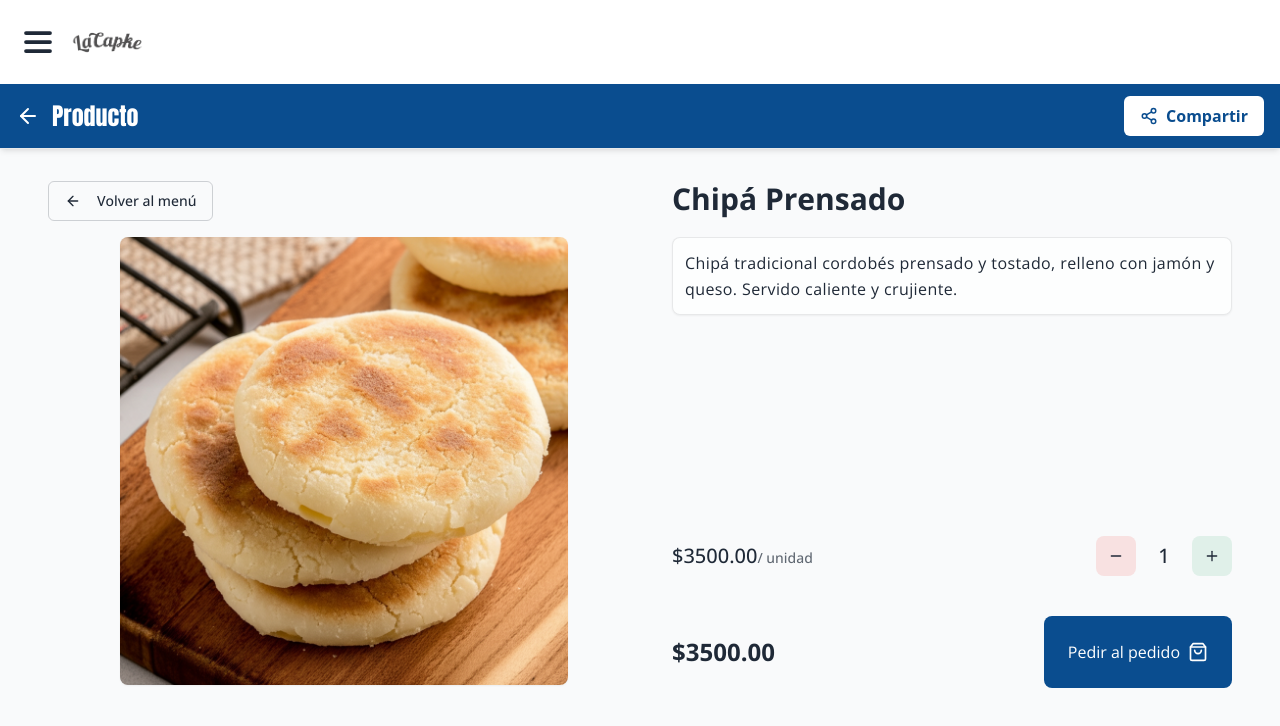
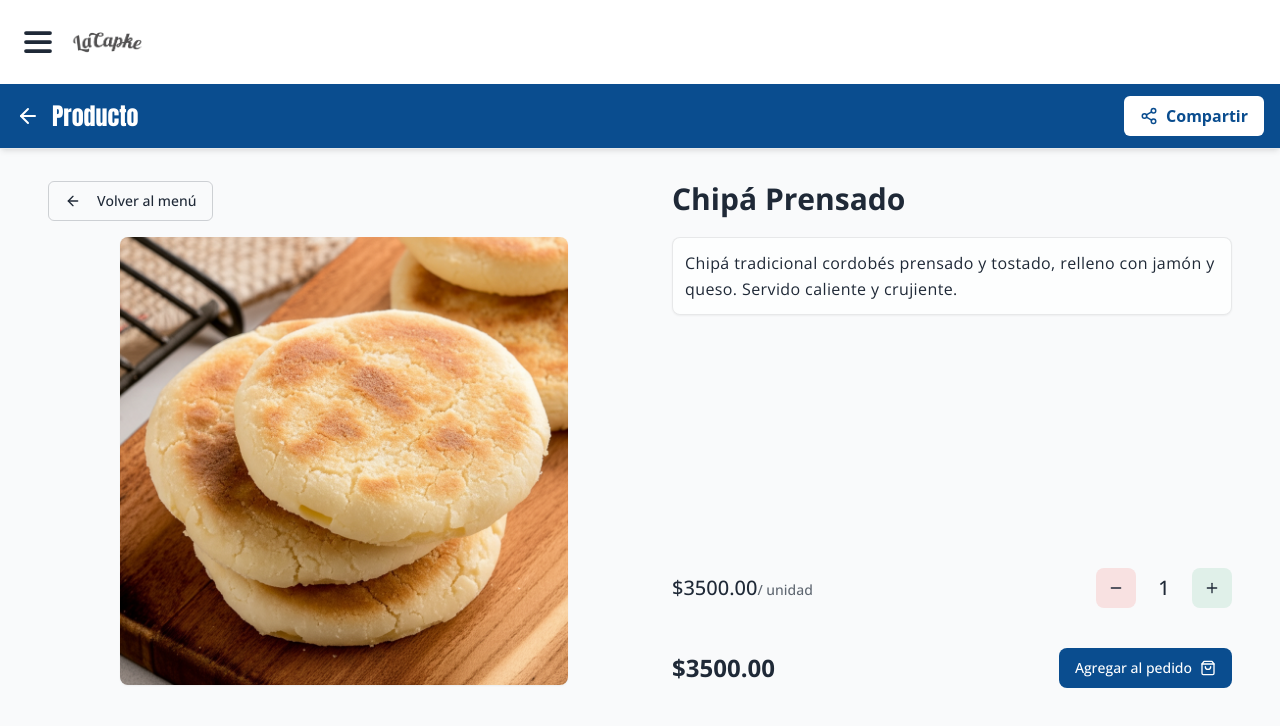
Before and after one commit to gabrielgustin/capke, a Next.js app: page /product/chipa-prensado in a window 1280 px wide. Shown: the top 726 px of the page. Built offline with nearby package versions, Linux system fonts and the light colour scheme.

Commit message:
style: update button styles and text for compactness
Reduce button padding and icon size; adjust text for clarity.

Co-authored-by: Gabriel Muñoz <85855452+gabrielgustin@users.noreply.github.com>

```diff
--- a/app/product/[id]/page.tsx
+++ b/app/product/[id]/page.tsx
@@ -397,7 +397,7 @@ export default function ProductPage() {
             </motion.div>
             <motion.button
               className={cn(
-                "bg-[#0A4D8F] hover:bg-[#083d73] text-white border-0 px-6 py-6 rounded-lg flex items-center gap-2 transition-all duration-300",
+                "bg-[#0A4D8F] hover:bg-[#083d73] text-white border-0 px-4 py-2.5 rounded-lg flex items-center gap-2 text-sm font-medium transition-all duration-300",
                 product.price === 0 && "opacity-50 cursor-not-allowed",
               )}
               onClick={addToCart}
@@ -414,8 +414,8 @@ export default function ProductPage() {
                 delay: 0.8,
               }}
             >
-              {product.price === 0 ? "No disponible" : "Pedir al pedido"}
-              <ShoppingBag className="h-5 w-5" />
+              {product.price === 0 ? "No disponible" : "Agregar al pedido"}
+              <ShoppingBag className="h-4 w-4" />
             </motion.button>
           </motion.div>
         </div>
--- a/package.json
+++ b/package.json
@@ -49,7 +49,7 @@
     "geist": "^1.3.1",
     "input-otp": "1.4.1",
     "lucide-react": "^0.454.0",
-    "next": "14.2.25",
+    "next": "14.2.35",
     "next-themes": "^0.4.4",
     "react": "^19",
     "react-day-picker": "9.8.0",
```
Also changed, not shown: 1 other file (tests, documents, lock files or other folders).
